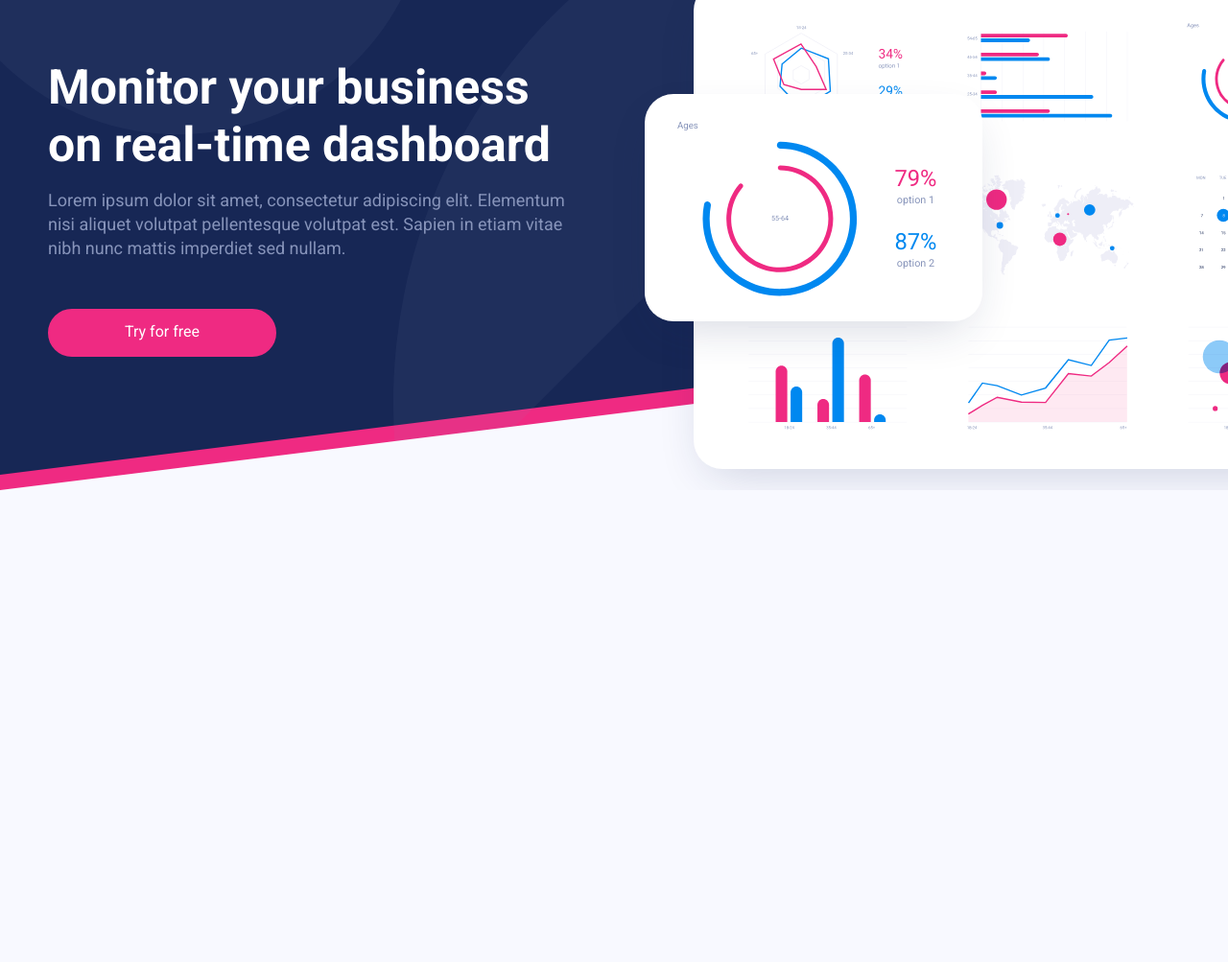
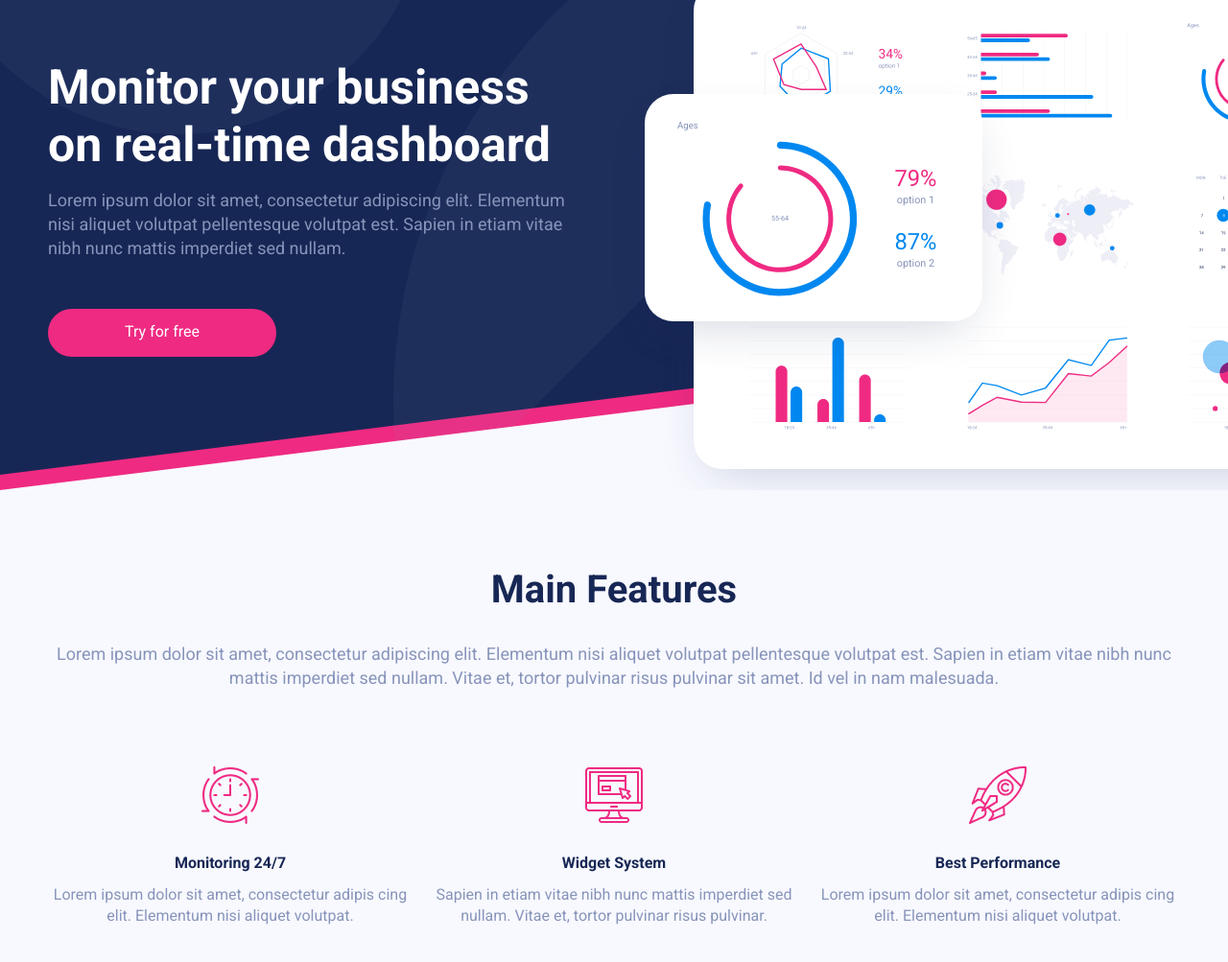
Before and after one commit to MaX2708/Test, a plain HTML site: page index.html in a window 1280 px wide. Shown: the part 199-1202 px from the top of the page at 96% size. Before the commit the page ends 800 px from the top, so only its background shows below. Drawn offline with Linux system fonts and the light colour scheme.

Commit message:
features block

```diff
--- /dev/null
+++ b/common.blocks/_features-block.scss
@@ -0,0 +1,48 @@
+.features-block {
+	&__content {
+		@include content-width;
+		margin-left: auto;
+		margin-right: auto;
+		margin-top: 80px;
+		margin-bottom: 160px;
+		display: flex;
+		flex-direction: column;
+		gap: 80px;
+	}
+	&__text-wrapper {
+		display: flex;
+		flex-direction: column;
+		gap: 30px;
+	}
+	&__columns {
+		display: flex;
+		justify-content: space-between;
+		gap: 20px;
+	}
+	&__col-item {
+		flex: 1 1;
+		display: flex;
+		flex-direction: column;
+		align-items: center;
+		gap: 10px;
+	}
+	&__feature-icon {
+		height: 60px;
+		width: 60px;
+		margin-bottom: 20px;
+	}
+	&__feature-title {
+		font-size: 16px;
+		font-weight: 700;
+		line-height: 22.4px;
+		text-align: center;
+		color: var(--dark-blue);
+	}
+	&__feature-text {
+		font-size: 16px;
+		font-weight: 400;
+		line-height: 22.4px;
+		text-align: center;
+		color: var(--text-secondary);
+	}
+}
--- /dev/null
+++ b/common.blocks/_page-text.scss
@@ -0,0 +1,11 @@
+.page-text {
+	//styleName: text/body;
+	font-size: 18px;
+	font-weight: 400;
+	line-height: 25.2px;
+	color: var(--text-secondary);
+
+	&_centered {
+		text-align: center;
+	}
+}
--- /dev/null
+++ b/common.blocks/_page-title.scss
@@ -0,0 +1,8 @@
+.page-title {
+	&_centered {
+		text-align: center;
+	}
+	&_color_dark-blue {
+		color: var(--dark-blue);
+	}
+}
--- a/index.html
+++ b/index.html
@@ -163,5 +163,66 @@
 				</div>
 			</div>
 		</div>
+
+		<div class="features-block">
+			<div class="features-block__content">
+				<div class="features-block__text-wrapper">
+					<h2
+						class="page-title page-title_centered page-title_color_dark-blue"
+					>
+						Main Features
+					</h2>
+					<p class="page-text page-text_centered">
+						Lorem ipsum dolor sit amet, consectetur adipiscing elit.
+						Elementum nisi aliquet volutpat pellentesque volutpat
+						est. Sapien in etiam vitae nibh nunc mattis imperdiet
+						sed nullam. Vitae et, tortor pulvinar risus pulvinar sit
+						amet. Id vel in nam malesuada.
+					</p>
+				</div>
+				<div class="features-block__columns">
+					<div class="features-block__col-item">
+						<img
+							class="features-block__feature-icon"
+							src="./images/features-block/01.png"
+						/>
+						<span class="features-block__feature-title"
+							>Monitoring 24/7</span
+						>
+						<span class="features-block__feature-text"
+							>Lorem ipsum dolor sit amet, consectetur adipis cing
+							elit. Elementum nisi aliquet volutpat.</span
+						>
+					</div>
+					<div class="features-block__col-item">
+						<img
+							class="features-block__feature-icon"
+							src="./images/features-block/02.png"
+						/>
+						<span class="features-block__feature-title"
+							>Widget System</span
+						>
+						<span class="features-block__feature-text"
+							>Sapien in etiam vitae nibh nunc mattis imperdiet
+							sed nullam. Vitae et, tortor pulvinar risus
+							pulvinar.</span
+						>
+					</div>
+					<div class="features-block__col-item">
+						<img
+							class="features-block__feature-icon"
+							src="./images/features-block/03.png"
+						/>
+						<span class="features-block__feature-title"
+							>Best Performance</span
+						>
+						<span class="features-block__feature-text"
+							>Lorem ipsum dolor sit amet, consectetur adipis cing
+							elit. Elementum nisi aliquet volutpat.</span
+						>
+					</div>
+				</div>
+			</div>
+		</div>
 	</body>
 </html>
--- a/styles.scss
+++ b/styles.scss
@@ -32,7 +32,13 @@ h1 {
 	font-size: 50px;
 	font-weight: 700;
 	line-height: 60px;
-	text-align: left;
+}
+
+h2 {
+	//styleName: text/H2;
+	font-size: 40px;
+	font-weight: 700;
+	line-height: 48px;
 }
 
 p {
@@ -49,4 +55,6 @@ $header-height: 70px;
 }
 
 @import "common.blocks/header", "common.blocks/page-menu",
-	"common.blocks/button", "common.blocks/promo-block";
+	"common.blocks/button", "common.blocks/promo-block",
+	"common.blocks/features-block", "common.blocks/page-title",
+	"common.blocks/page-text";
```
Also changed, not shown: images/features-block/01.png (added), images/features-block/02.png (added), images/features-block/03.png (added), styles.css, 1 other file.
